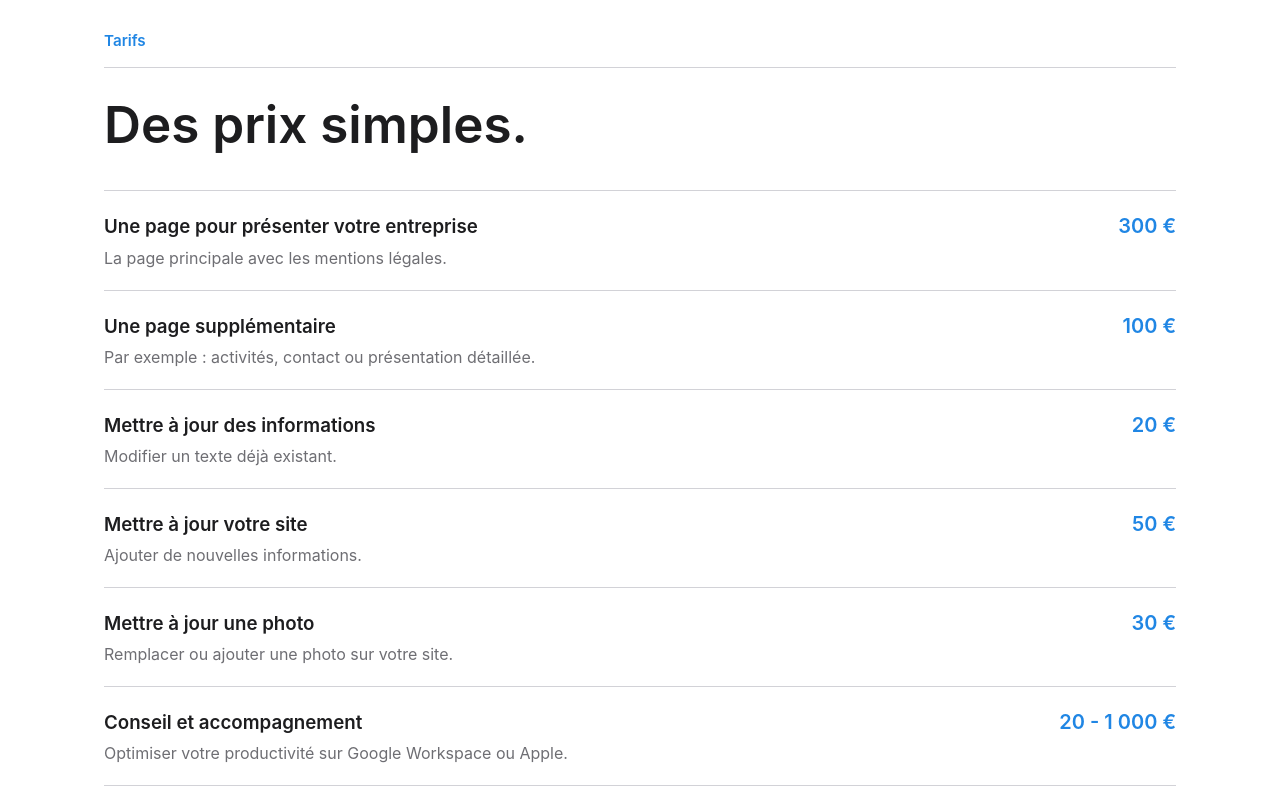
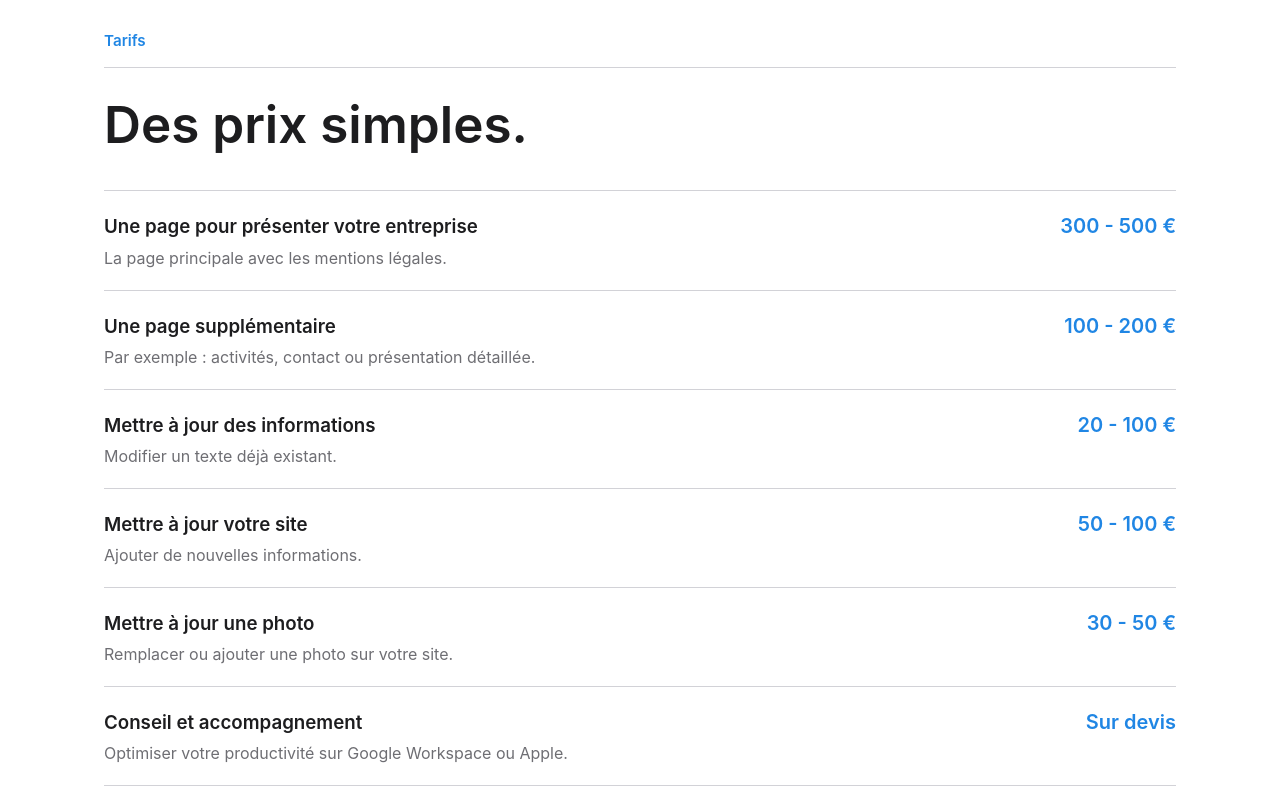
Before and after one commit to NaudCode/NaudCode, a plain HTML site: page index.html in a window 1280 px wide. Shown: the part 1836-2636 px from the top of the page. Drawn offline with Linux system fonts and the light colour scheme.

Commit message:
Click on the logo go to the top of the page. Change the prices of the services.

```diff
--- a/index.html
+++ b/index.html
@@ -486,7 +486,7 @@
 
     <nav>
         <div class="nav-container">
-            <div class="logo">NaudCode</div>
+            <div class="logo"><a href="#home">NaudCode</a></div>
             <div class="nav-links" id="nav-links">
                 <a href="#services">Services</a>
                 <a href="#pricing">Tarifs</a>
@@ -501,7 +501,7 @@
         </div>
     </nav>
 
-    <section class="hero">
+    <section class="hero" id="home">
         <div class="hero-copy reveal">
             <p class="eyebrow">Offrez-vous de la visibilité :</p>
             <h1>Votre présence en ligne <span>votre meilleure carte de visite.</span></h1>
@@ -606,42 +606,42 @@
                     <h3>Une page pour présenter votre entreprise</h3>
                     <p>La page principale avec les mentions légales.</p>
                 </div>
-                <span class="price">300 €</span>
+                <span class="price">300 - 500 €</span>
             </div>
             <div class="price-line reveal">
                 <div>
                     <h3>Une page supplémentaire</h3>
                     <p>Par exemple : activités, contact ou présentation détaillée.</p>
                 </div>
-                <span class="price">100 €</span>
+                <span class="price">100 - 200 €</span>
             </div>
             <div class="price-line reveal">
                 <div>
                     <h3>Mettre à jour des informations</h3>
                     <p>Modifier un texte déjà existant.</p>
                 </div>
-                <span class="price">20 €</span>
+                <span class="price">20 - 100 €</span>
             </div>
             <div class="price-line reveal">
                 <div>
                     <h3>Mettre à jour votre site</h3>
                     <p>Ajouter de nouvelles informations.</p>
                 </div>
-                <span class="price">50 €</span>
+                <span class="price">50 - 100 €</span>
             </div>
             <div class="price-line reveal">
                 <div>
                     <h3>Mettre à jour une photo</h3>
                     <p>Remplacer ou ajouter une photo sur votre site.</p>
                 </div>
-                <span class="price">30 €</span>
+                <span class="price">30 - 50 €</span>
             </div>
                         <div class="price-line reveal">
                 <div>
                     <h3>Conseil et accompagnement</h3>
                     <p>Optimiser votre productivité sur Google Workspace ou Apple.</p>
                 </div>
-                <span class="price">20 - 1 000 €</span>
+                <span class="price">Sur devis</span>
             </div>
         </div>
     </section>
```
